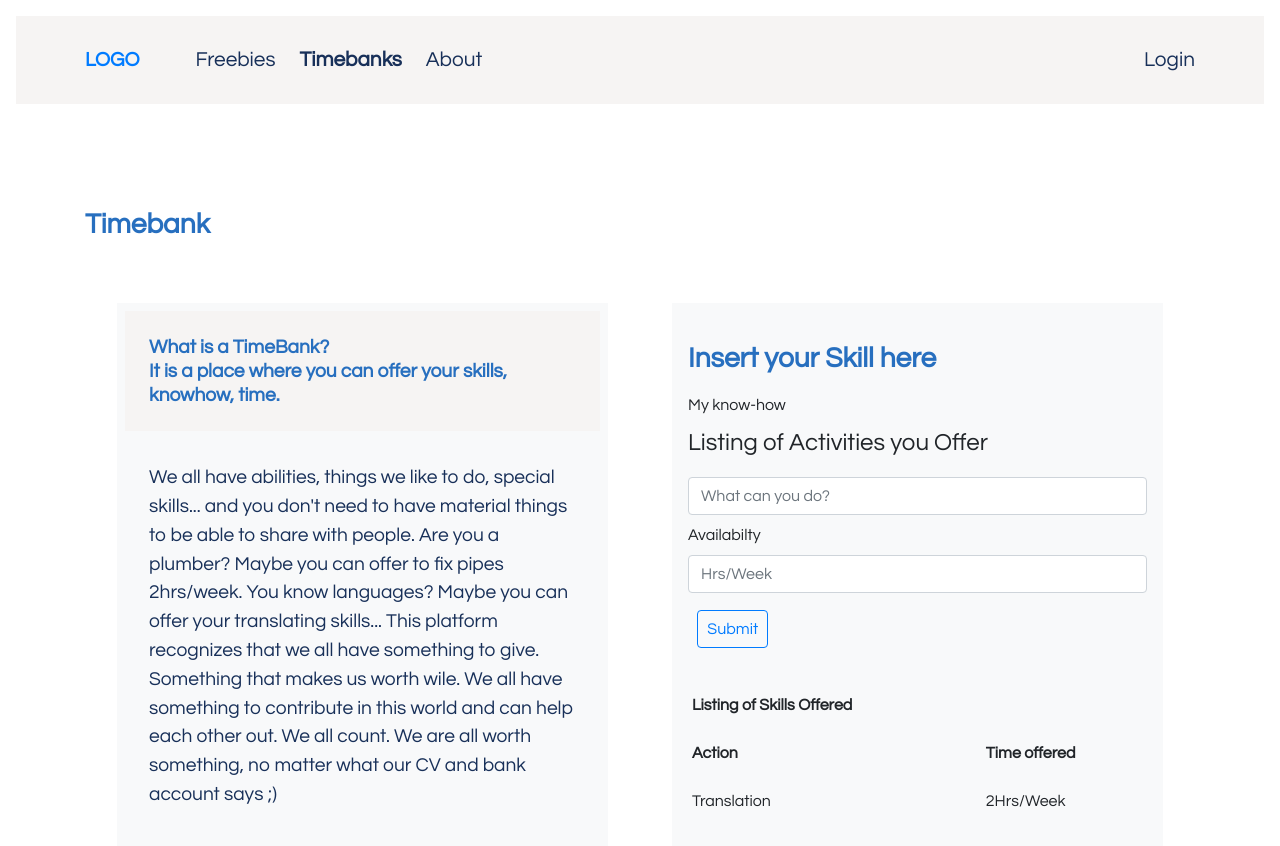
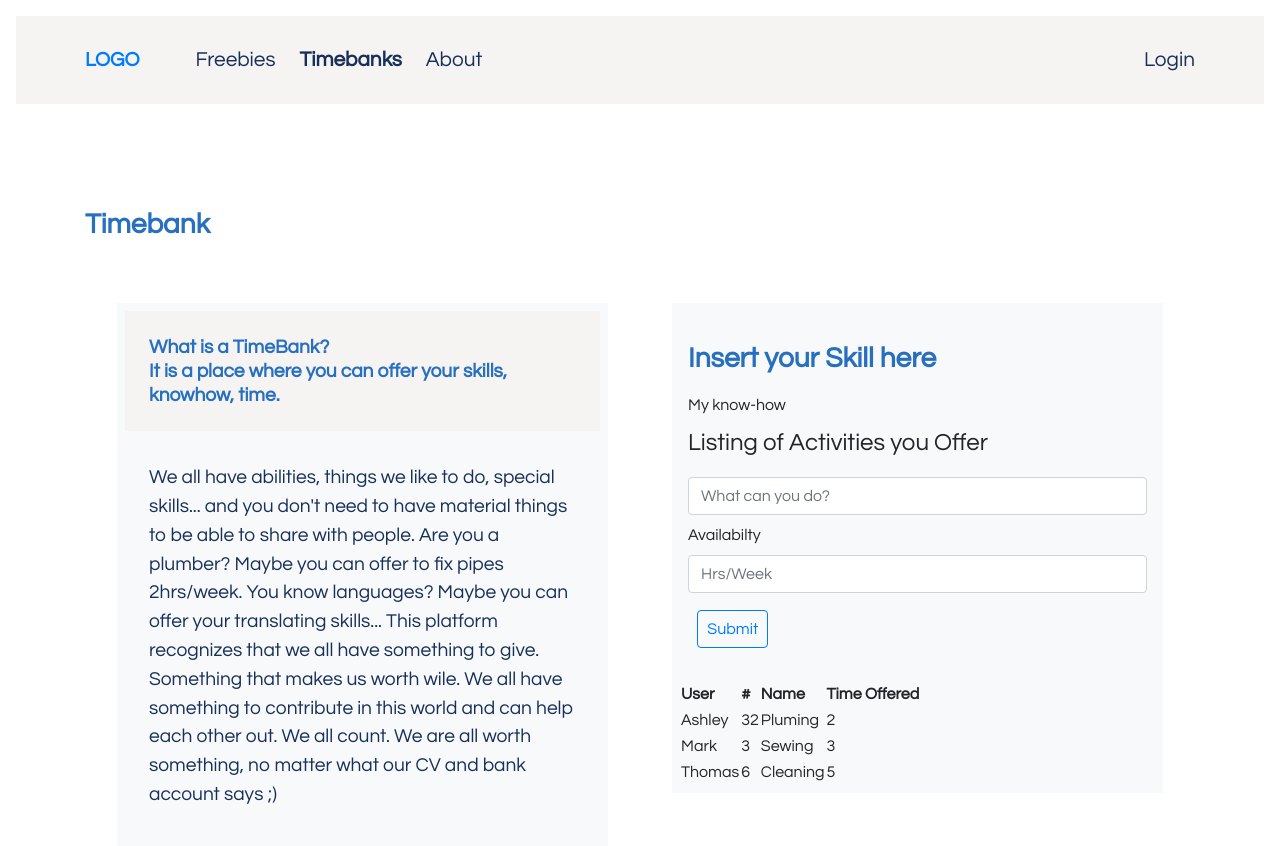
Before and after one commit to Klarala13/collectivity, a React (Create React App) app in the folder frontend/: page /timebank in a window 1280 px wide. Shown: the top 846 px of the page. Built offline with nearby package versions, Linux system fonts and the light colour scheme.

Commit message:
Edit Timebank

```diff
--- a/frontend/src/components/TimeBank.jsx
+++ b/frontend/src/components/TimeBank.jsx
@@ -53,20 +53,39 @@ class TimeBank extends React.Component {
                   </button>
                 </div>
               </form>
-              <table className="table table-borderless">
+              <table>
                 <thead>
+                  {/* ToDo link each user to it's offering so that when they click on the user, the messaging
+opens up directly and they can set up a meeting */}
                   <tr>
-                    <th scope="col">Listing of Skills Offered</th>
+                    <th scope="col">User</th>
+                    <th scope="col">#</th>
+                    <th scope="col">Name</th>
+                    <th scope="col">Time Offered</th>
                   </tr>
                 </thead>
                 <tbody>
+                  {/* complains that Object is undefined... but we should get the data from TimeBankItem...no? */}
+                  {/* {Object.keys(this.props.items).map(id => (
+                <TimeBankItem key={this.props.items.id} data={this.props.items[id]}/>
+                ))} */}
                   <tr>
-                    <th scope="row">Action</th>
-                    <th scope="row">Time offered</th>
+                    <td>Ashley</td>
+                    <td>32</td>
+                    <td>Pluming</td>
+                    <td>2</td>
                   </tr>
                   <tr>
-                    <td>Translation</td>
-                    <td>2Hrs/Week</td>
+                    <td>Mark</td>
+                    <td>3</td>
+                    <td>Sewing</td>
+                    <td>3</td>
+                  </tr>
+                  <tr>
+                    <td>Thomas</td>
+                    <td>6</td>
+                    <td>Cleaning</td>
+                    <td>5</td>
                   </tr>
                 </tbody>
               </table>
```
